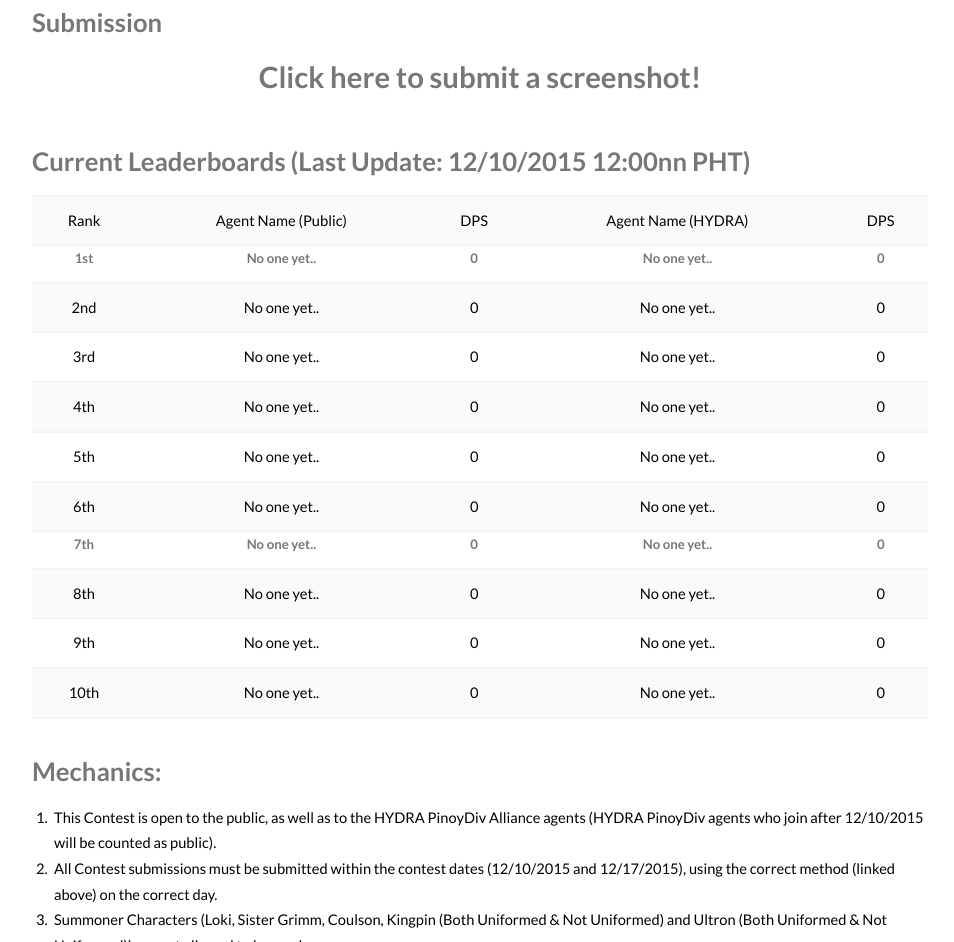
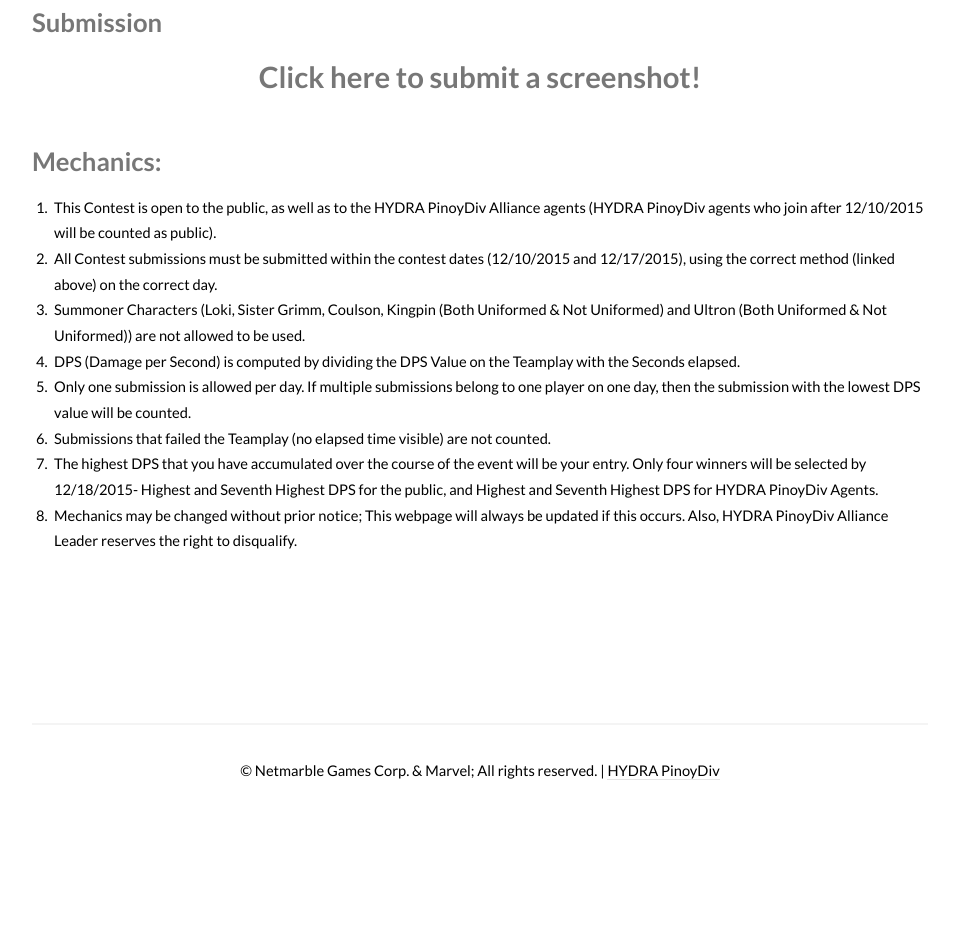
Before and after one commit to GaiusCoffee/hydra, a plain HTML site: page contest/index.html in a window 1280 px wide. Shown: the part 1605-2547 px from the top of the page, without its empty margins (160-1114 px from the left). After the commit the page ends 2388 px from the top, so only its background shows below. Drawn offline with Linux system fonts and the light colour scheme.

Commit message:
Remove Leaderboards

```diff
--- a/contest/index.html
+++ b/contest/index.html
@@ -72,87 +72,6 @@
         </center>
         <br/>
 
-        <h3>Current Leaderboards (Last Update: 12/10/2015 12:00nn PHT)</h3>
-        <table>
-          <tr>
-            <td>Rank</td>
-            <td>Agent Name (Public)</td>
-            <td>DPS</td>
-            <td>Agent Name (HYDRA)</td>
-            <td>DPS</td>
-          </tr>
-          <tr>
-            <th>1st</th>
-            <th>No one yet..</th>
-            <th>0</th>
-            <th>No one yet..</th>
-            <th>0</th>
-          </tr>
-          <tr>
-            <td>2nd</td>
-            <td>No one yet..</td>
-            <td>0</td>
-            <td>No one yet..</td>
-            <td>0</td>
-          </tr>
-          <tr>
-            <td>3rd</td>
-            <td>No one yet..</td>
-            <td>0</td>
-            <td>No one yet..</td>
-            <td>0</td>
-          </tr>
-          <tr>
-            <td>4th</td>
-            <td>No one yet..</td>
-            <td>0</td>
-            <td>No one yet..</td>
-            <td>0</td>
-          </tr>
-          <tr>
-            <td>5th</td>
-            <td>No one yet..</td>
-            <td>0</td>
-            <td>No one yet..</td>
-            <td>0</td>
-          </tr>
-          <tr>
-            <td>6th</td>
-            <td>No one yet..</td>
-            <td>0</td>
-            <td>No one yet..</td>
-            <td>0</td>
-          </tr>
-          <tr>
-            <th>7th</th>
-            <th>No one yet..</th>
-            <th>0</th>
-            <th>No one yet..</th>
-            <th>0</th>
-          </tr>
-          <tr>
-            <td>8th</td>
-            <td>No one yet..</td>
-            <td>0</td>
-            <td>No one yet..</td>
-            <td>0</td>
-          </tr>
-          <tr>
-            <td>9th</td>
-            <td>No one yet..</td>
-            <td>0</td>
-            <td>No one yet..</td>
-            <td>0</td>
-          </tr>
-          <tr>
-            <td>10th</td>
-            <td>No one yet..</td>
-            <td>0</td>
-            <td>No one yet..</td>
-            <td>0</td>
-          </tr>
-        </table>
-
         <h3>Mechanics:</h3>
         <ol>
           <li>This Contest is open to the public, as well as to the HYDRA PinoyDiv Alliance agents
```
